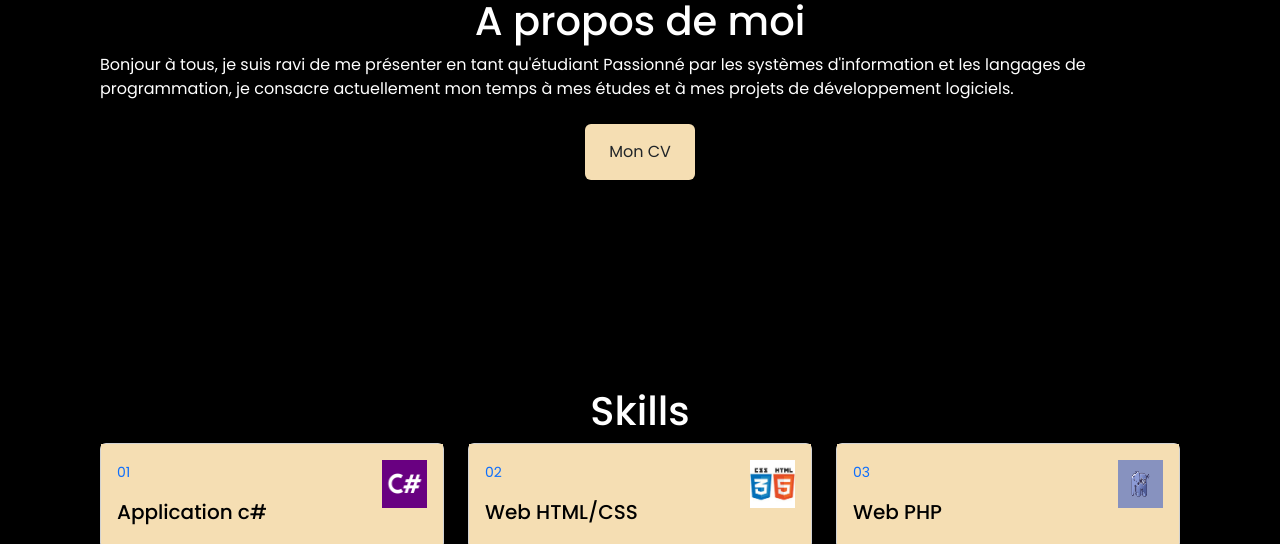
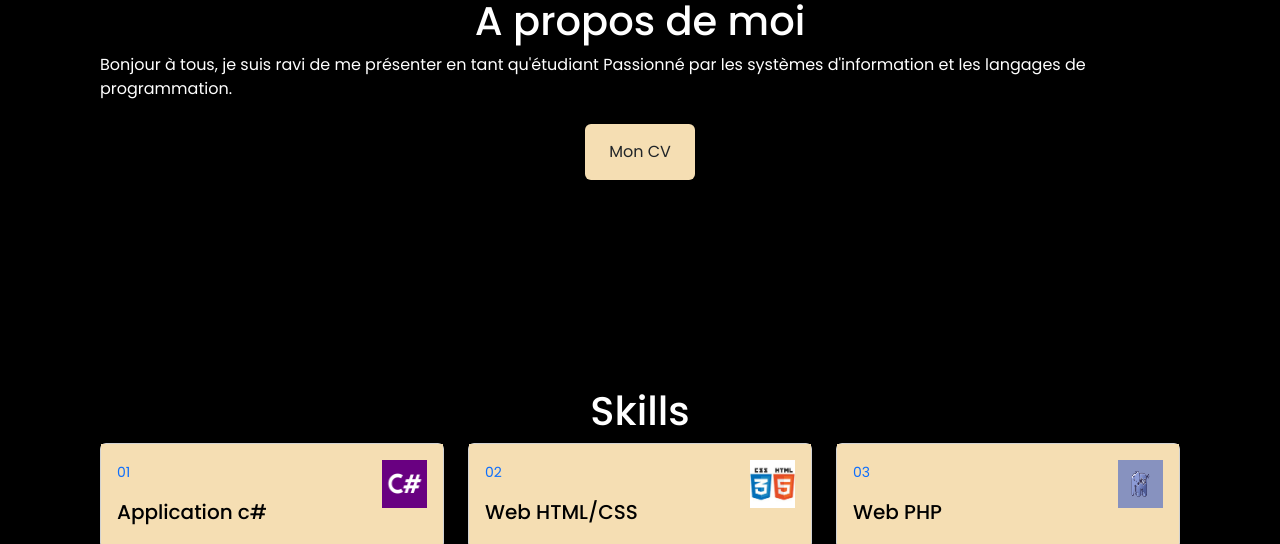
Before and after one commit to becker94/Portfolio, a plain HTML site: page index.html in a window 1280 px wide. Shown: the part 1191-1735 px from the top of the page. Drawn offline with nearby package versions, Linux system fonts and the light colour scheme.

Commit message:
Update index.html

```diff
--- a/index.html
+++ b/index.html
@@ -38,8 +38,7 @@
         <h2>A propos de moi </h2>
         <p>
             Bonjour à tous, je suis ravi de me présenter en tant qu'étudiant Passionné par les systèmes d'information et
-            les langages de programmation, je consacre actuellement mon temps à mes études et à mes projets de
-            développement logiciels.
+            les langages de programmation.
         </p>
         <a href="./images1/cv Ben.pdf" class="btn "
             style="display: flex; justify-content: center; align-items: center;">
```
